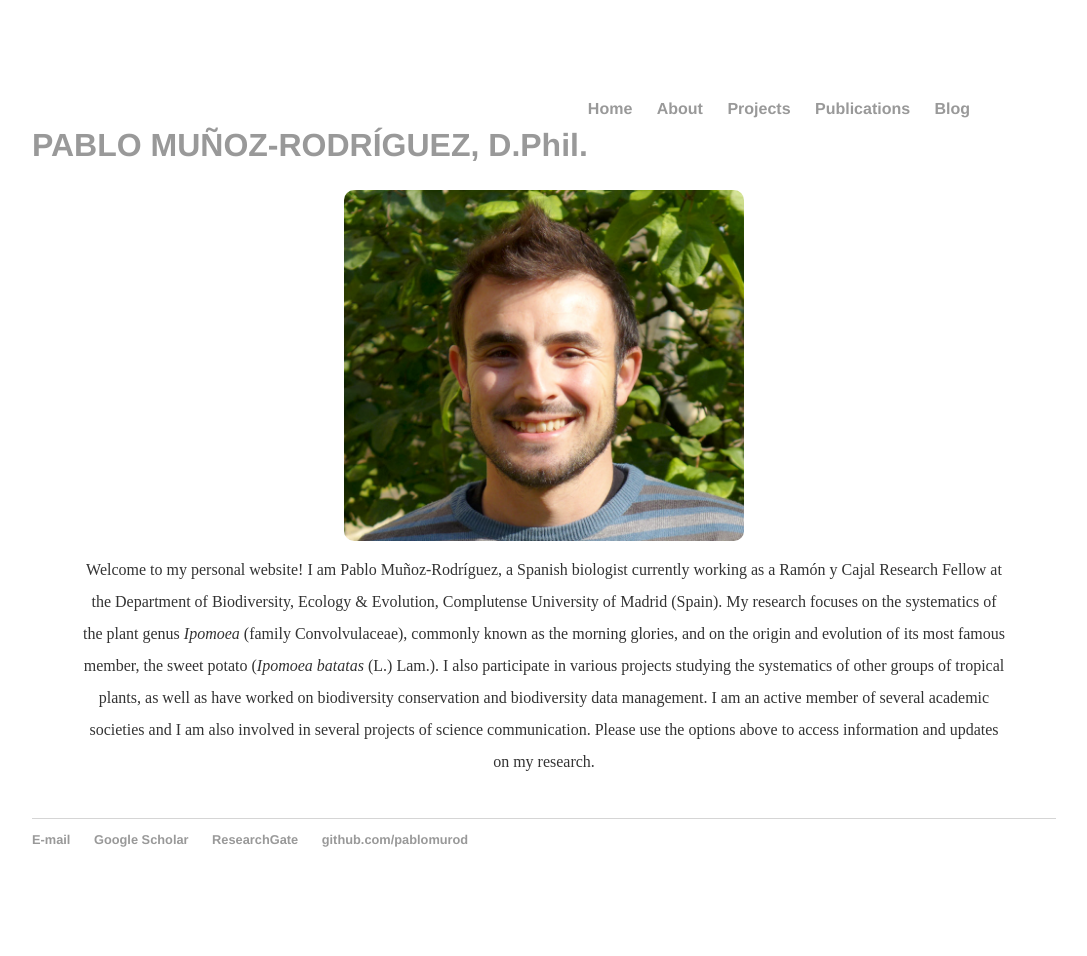
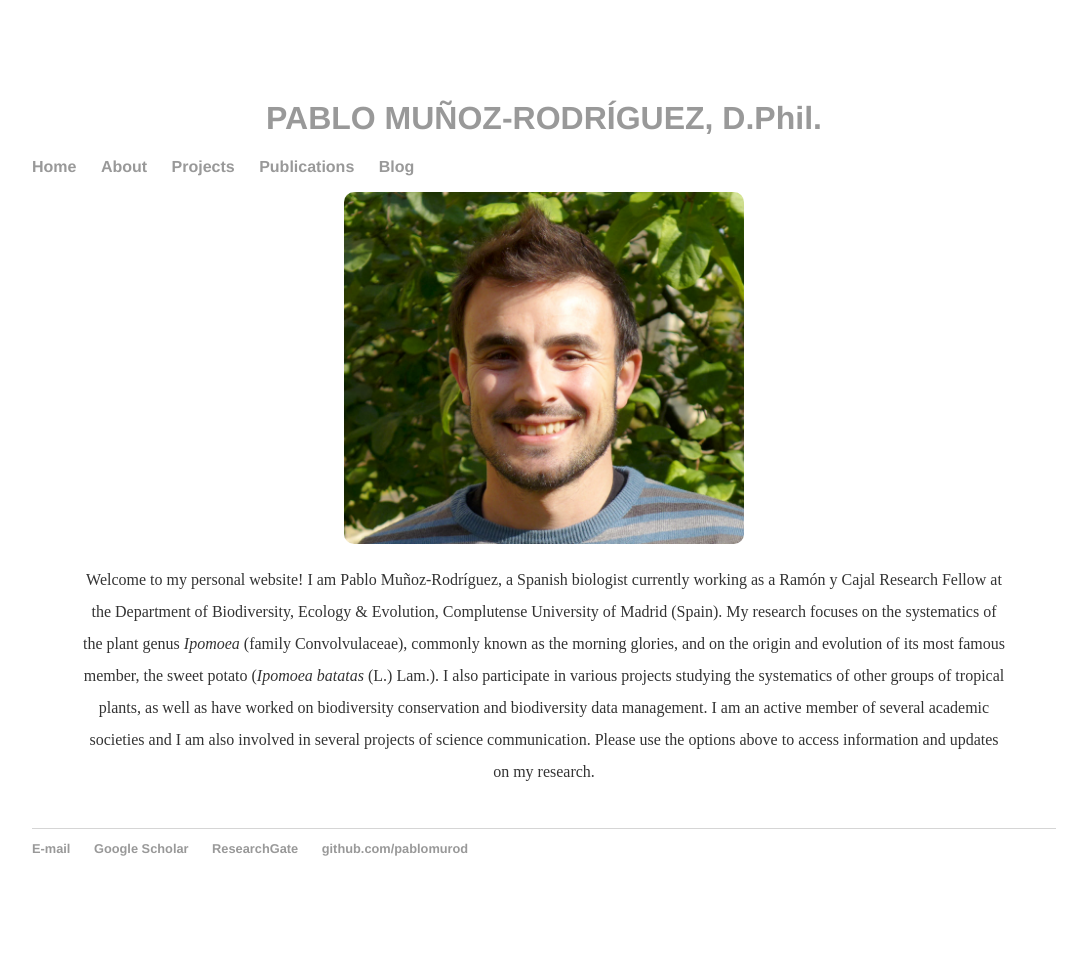
Before and after one commit to pablomurod/pablomurod.github.io, a Jekyll site: the page built from index.html, in a window 1280 px wide. Shown: the whole page, without its empty margins (96-1183 px from the left). Built offline with Jekyll 4.4.1, drawn with Linux system fonts in a browser that asks for light colours.

Commit message:
change style

```diff
--- a/_layouts/default.html
+++ b/_layouts/default.html
@@ -6,9 +6,8 @@
 			<link rel="stylesheet" type="text/css" href="/css/main.css">
 		</head>
 		<body>
+			<h1><a href="https://pablomurod.com">PABLO MUÑOZ-RODRÍGUEZ, D.Phil.</a></h1>
 			<nav>
-	    		<h1 style="float: left"><a href="https://pablomurod.com">PABLO MUÑOZ-RODRÍGUEZ, D.Phil.</a></h1>
-
 				<ul>
 					<li><a href="/">Home</a></li>
 					<li><a href="/about">About</a></li>
--- a/css/main.css
+++ b/css/main.css
@@ -25,7 +25,7 @@ a:hover {
 h1 {
     font-size: 2em;
     font-family:'Helvetica', 'Arial', 'Sans-Serif';
-	text-align: left;
+	text-align: center;
 }
 
 p {
```
